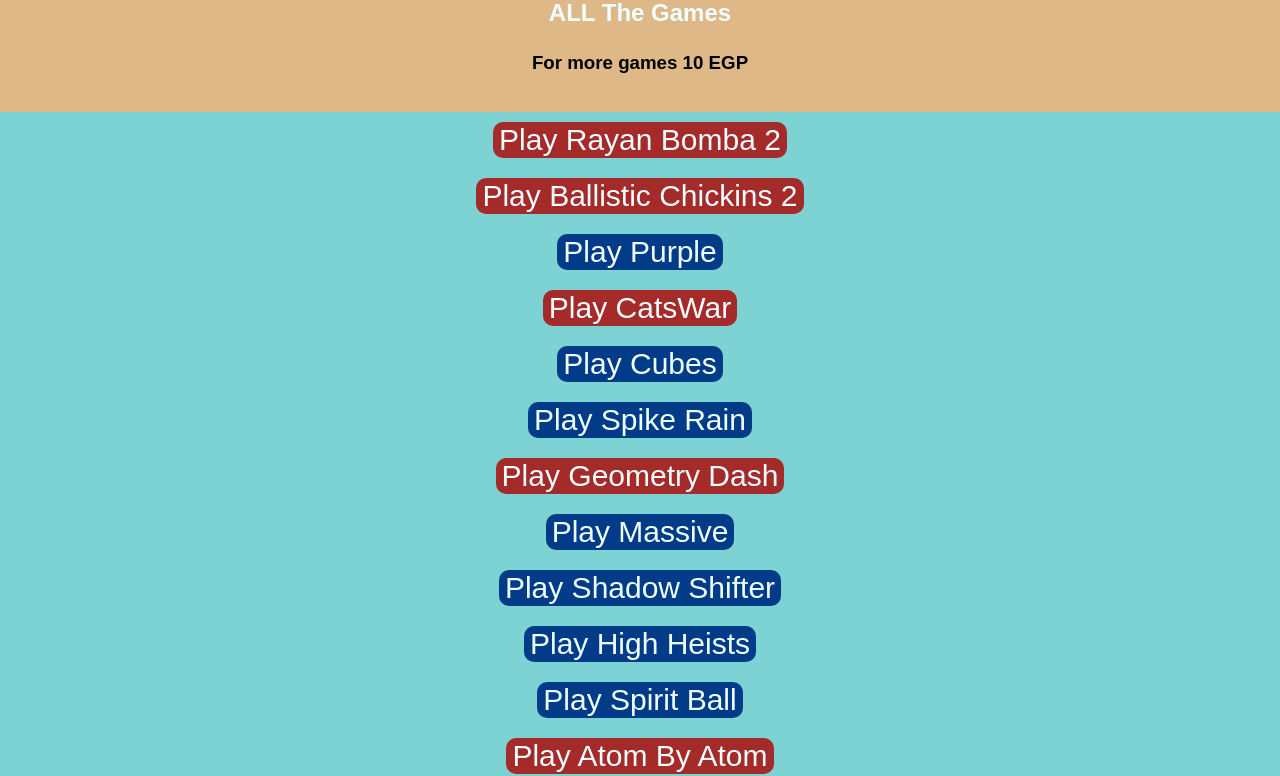
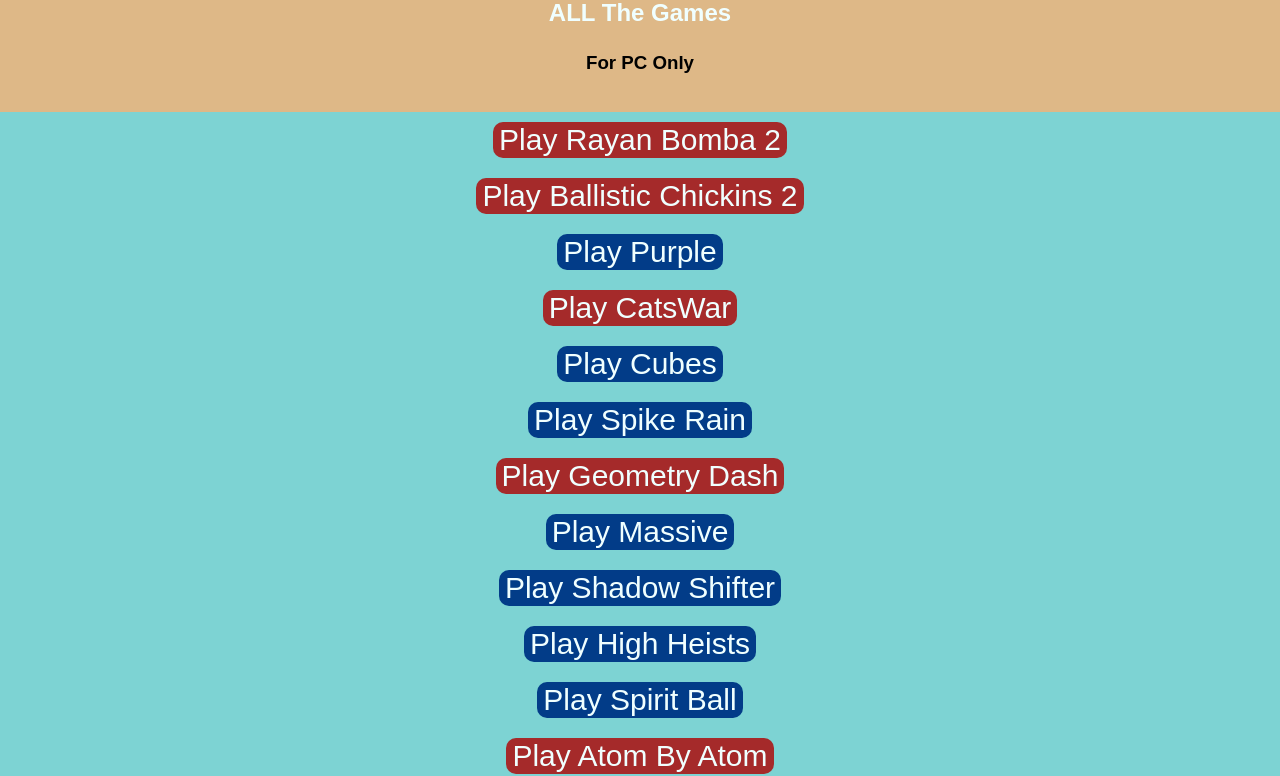
Before and after one commit to Mohsen-Games/Mohsen-Games, a plain HTML site: page index.html in a window 1280 px wide. Shown: the part 38-814 px from the top of the page. Drawn offline with Linux system fonts and the light colour scheme.

Commit message:
Update index.html

```diff
--- a/index.html
+++ b/index.html
@@ -69,7 +69,7 @@
         <div class="jazz"></div>
         <div class="jazz"></div>
         <div class="jazz"></div>
-        <div class="jazz"><h3 color="black">For more games 10 EGP</h3></div>
+        <div class="jazz"><h3>For PC Only</h3></div>
         <div class="jazz"></div>
         <a href="https://forkphorus.github.io/app.html?id=1110724352"><button class="bb">Play Rayan Bomba 2</button></a>
         <h1></h1>
```
